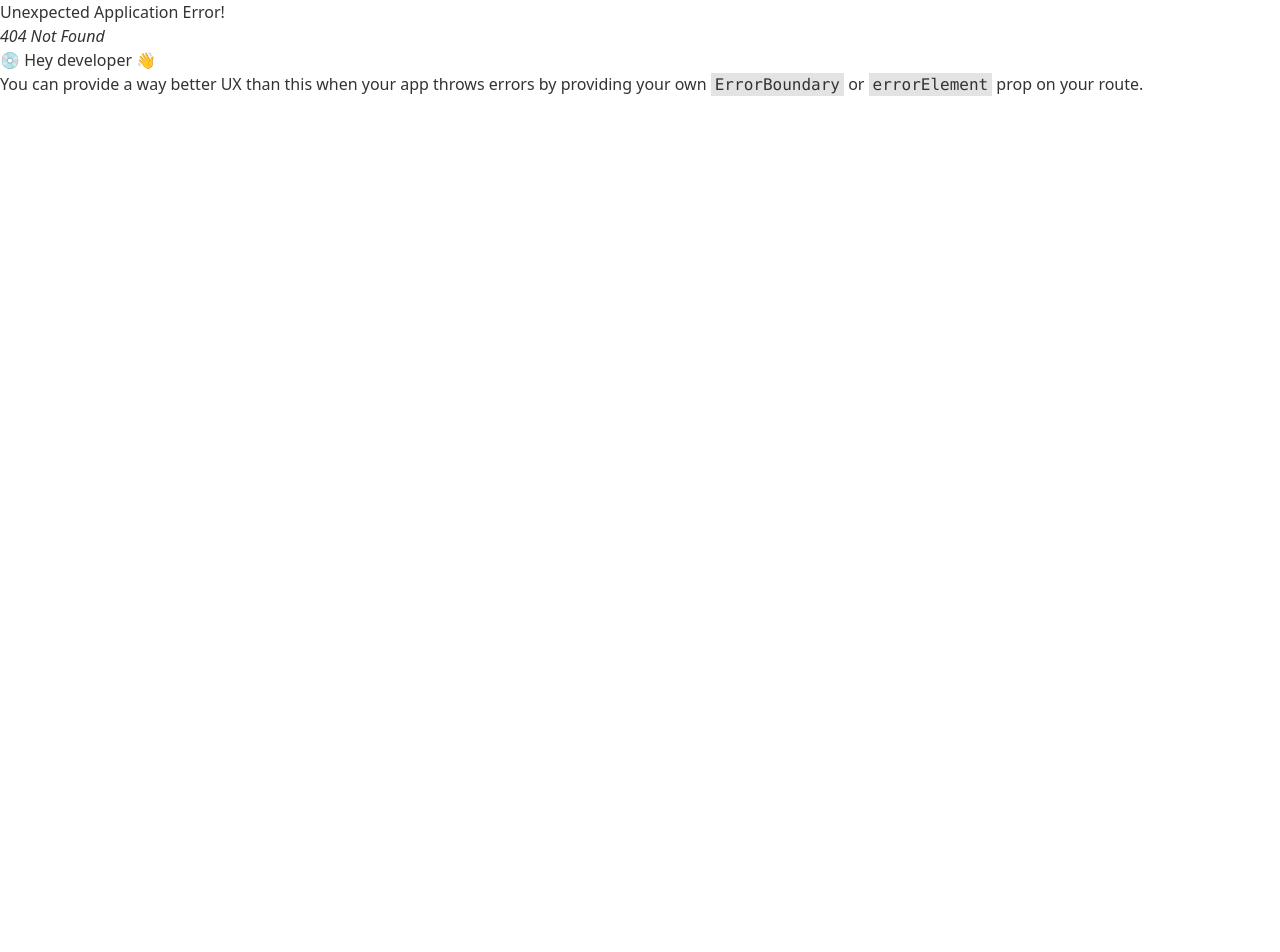
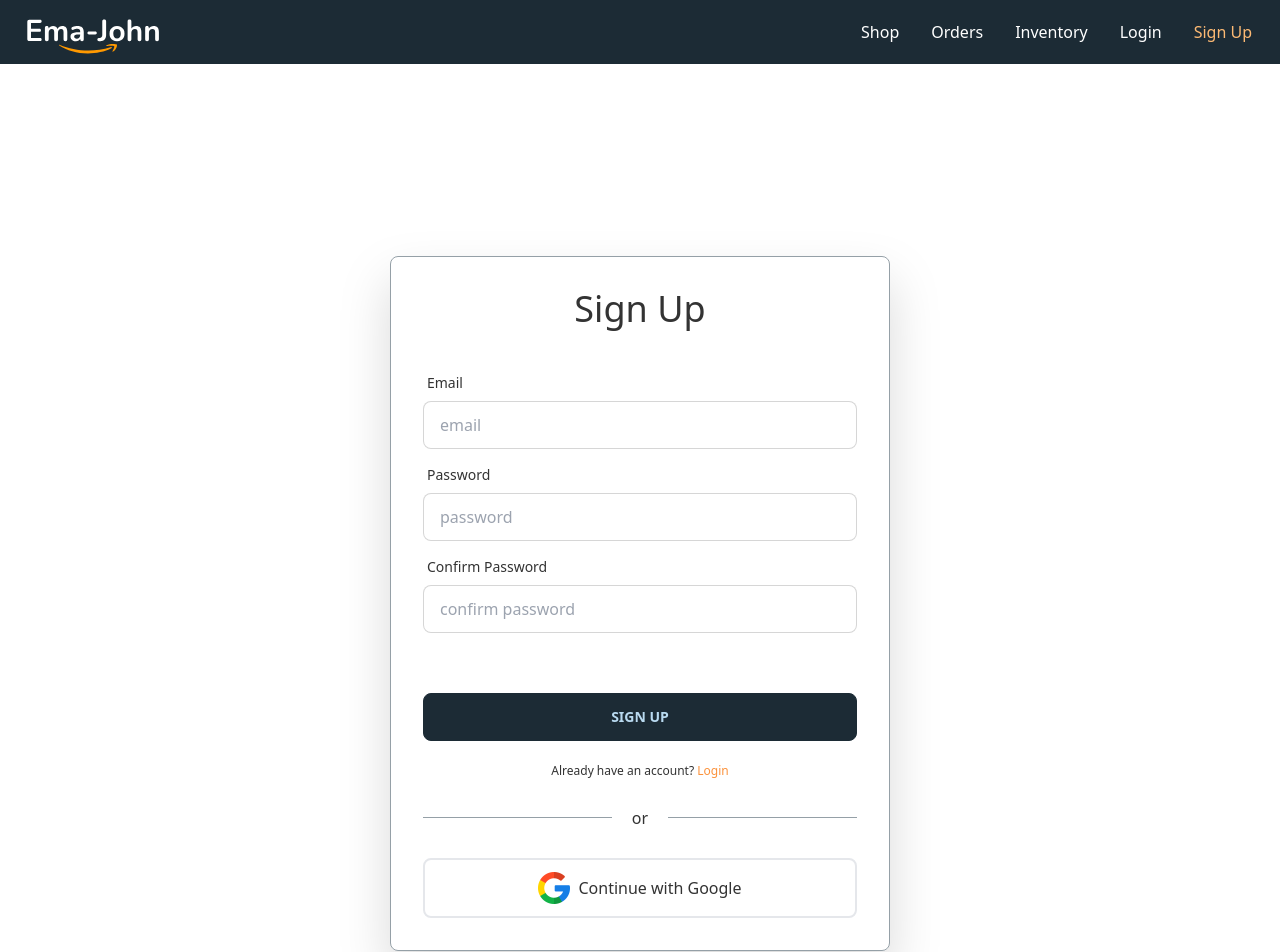
Before and after one commit to Samychowdhury01/ema-john-simple, a React (Vite) app: page /signup in a window 1280 px wide. Before the commit this address had no page. Shown: the top 952 px of the page. Before the commit the page ends 800 px from the top, so only its background shows below. Built offline with nearby package versions, Linux system fonts and the light colour scheme.

Commit message:
added login and signup form

```diff
--- a/package.json
+++ b/package.json
@@ -13,6 +13,7 @@
     "@fortawesome/free-solid-svg-icons": "^6.4.0",
     "@fortawesome/react-fontawesome": "^0.2.0",
     "daisyui": "^2.51.5",
+    "firebase": "^9.20.0",
     "localforage": "^1.10.0",
     "match-sorter": "^6.3.1",
     "react": "^18.2.0",
--- /dev/null
+++ b/src/Providers/AuthProvider.jsx
@@ -0,0 +1,11 @@
+import React from 'react';
+
+const AuthProvider = () => {
+    return (
+        <div>
+
+        </div>
+    );
+};
+
+export default AuthProvider;
--- a/src/components/Header/Header.jsx
+++ b/src/components/Header/Header.jsx
@@ -42,11 +42,14 @@ const Header = () => {
               <li className="hover-effect">
                 <ActiveLink to="/login">Login</ActiveLink>
               </li>
+              <li className="hover-effect">
+                <ActiveLink to="/signup">Sign Up</ActiveLink>
+              </li>
             </ul>
           </div>
-          <a className="btn btn-ghost normal-case text-xl">
+          <div className="btn btn-ghost normal-case text-xl">
             <img src={logo} alt="" />
-          </a>
+          </div>
         </div>
         <div className="navbar-end hidden lg:flex">
           <ul className="menu menu-horizontal px-1">
@@ -62,6 +65,9 @@ const Header = () => {
             <li className="hover-effect">
               <ActiveLink to="/login">Login</ActiveLink>
             </li>
+            <li className="hover-effect">
+                <ActiveLink to="/signup">Sign Up</ActiveLink>
+              </li>
           </ul>
         </div>
       </div>
--- a/src/components/Login/Login.jsx
+++ b/src/components/Login/Login.jsx
@@ -1,11 +1,64 @@
-import React from 'react';
+import React from "react";
+import { Link } from "react-router-dom";
+import googleImage from "../../images/google.png";
 
 const Login = () => {
-    return (
-        <div>
-            <h1>Hi from login</h1>
+  return (
+    <div className="min-h-screen">
+      <div className="hero-content relative">
+        <div className="card rounded-lg md:my-44 form-style drop-shadow-2xl bg-base-100">
+          <form className="card-body">
+            <h1 className="text-center text-4xl font-light mb-7">Login</h1>
+            <div className="form-control">
+              <label className="label">
+                <span className="label-text">Email</span>
+              </label>
+              <input
+                type="email"
+                name="email"
+                placeholder="email"
+                className="input input-bordered"
+                required
+              />
+            </div>
+            <div className="form-control">
+              <label className="label">
+                <span className="label-text">Password</span>
+              </label>
+              <input
+                type="password"
+                name="password"
+                placeholder="password"
+                className="input input-bordered"
+                required
+              />
+            </div>
+            <div className="form-control mt-6">
+              <button className="btn btn-primary">Login</button>
+            </div>
+            <label className="text-center mt-2">
+              <Link to="/signup" className="label-text-alt link link-hover">
+                New to Ema-john?
+                <span className="text-orange-400"> Create New Account</span>
+              </Link>
+            </label>
+            <div className="relative flex flex-col justify-center items-center mt-7">
+              <div className="line"></div>
+              <span className="bg-white absolute px-5 py-2">or</span>
+            </div>
+            <div className="flex items-center justify-center gap-2 mt-8 py-3 border-2 rounded-lg cursor-pointer">
+              <img
+                src={googleImage}
+                alt="sign-in with google"
+                className="w-8 h-8"
+              />
+              <span className="text-base">Continue with Google</span>
+            </div>
+          </form>
         </div>
-    );
+      </div>
+    </div>
+  );
 };
 
 export default Login;
--- /dev/null
+++ b/src/components/SignUp/SignUp.jsx
@@ -0,0 +1,122 @@
+import React, { useState } from "react";
+import { Link } from "react-router-dom";
+import googleImage from "../../images/google.png";
+
+const SignUp = () => {
+    const [errorMessage, setErrorMessage] =useState('')
+
+
+  const handleRegister = (event) => {
+
+    event.preventDefault();
+    const form = event.target;
+    const email = form.email.value;
+    const password = form.password.value;
+    const confirmPassword = form.confirm.value;
+
+    setErrorMessage('')
+
+    // password validation
+    if(password !== confirmPassword){
+        setErrorMessage("password didn't match")
+        return
+    }
+    else if(!/(?=.*[A-Z])/.test(password)){
+        setErrorMessage("add at least one UPPERCASE")
+        return
+    }
+    else if(!/(?=.*[!@#$&*])/.test(password)){
+        setErrorMessage("add at least one special character")
+        return
+    }
+    else if(!/(?=.*[0-9].*[0-9])/.test(password)){
+        setErrorMessage("add at least two Number")
+        return
+    }
+    else if(password.length > 6){
+        setErrorMessage("your password should be 6 character or longer")
+        return
+    }
+    else if(/(?=.*[a-z].*[a-z].*[a-z])/){
+        setErrorMessage("your password must contains 3 small letter")
+        return
+    }
+
+
+
+  };
+
+  return (
+    <div className="min-h-screen">
+      <div className="hero-content relative">
+        <div className="card rounded-lg md:my-44 form-style drop-shadow-2xl bg-base-100">
+          <form onSubmit={handleRegister} className="card-body">
+            <h1 className="text-center text-4xl font-light mb-7">Sign Up</h1>
+            <div className="form-control">
+              <label className="label">
+                <span className="label-text">Email</span>
+              </label>
+              <input
+                type="email"
+                name="email"
+                placeholder="email"
+                className="input input-bordered"
+                required
+              />
+            </div>
+            <div className="form-control">
+              <label className="label">
+                <span className="label-text">Password</span>
+              </label>
+              <input
+                type="password"
+                name="password"
+                placeholder="password"
+                className="input input-bordered"
+                required
+              />
+            </div>
+            <div className="form-control">
+              <label className="label">
+                <span className="label-text">Confirm Password</span>
+              </label>
+              <input
+                type="password"
+                name="confirm"
+                placeholder="confirm password"
+                className="input input-bordered"
+                required
+              />
+            </div>
+            {/* for showing the error */}
+            <p className="mt-5 text-red-500 text-center">{errorMessage}</p>
+
+            <div className="form-control mt-6">
+              <button className="btn btn-primary">Sign Up</button>
+            </div>
+            <label className="text-center mt-2">
+              <Link to="/signup" className="label-text-alt link link-hover">
+                Already have an account?
+                <span className="text-orange-400"> Login</span>
+              </Link>
+            </label>
+            <div className="relative flex flex-col justify-center items-center mt-7">
+              <div className="line"></div>
+              <span className="bg-white absolute px-5 py-2">or</span>
+            </div>
+            <div className="flex items-center justify-center gap-2 mt-8 py-3 border-2 rounded-lg cursor-pointer">
+              <img
+                src={googleImage}
+                alt="sign-in with google"
+                className="w-8 h-8"
+              />
+              <span className="text-base">Continue with Google</span>
+            </div>
+          </form>
+        </div>
+      </div>
+    </div>
+  );
+};
+
+export default SignUp;
--- /dev/null
+++ b/src/firebase/firebase.config.js
@@ -0,0 +1,19 @@
+// Import the functions you need from the SDKs you need
+import { initializeApp } from "firebase/app";
+// TODO: Add SDKs for Firebase products that you want to use
+// https://firebase.google.com/docs/web/setup#available-libraries
+
+// Your web app's Firebase configuration
+const firebaseConfig = {
+  apiKey: "AIzaSyB4YKsptilsJ_4HAfHegyjcbdnWlcrscbA",
+  authDomain: "ema-john-shopping-app-27efe.firebaseapp.com",
+  projectId: "ema-john-shopping-app-27efe",
+  storageBucket: "ema-john-shopping-app-27efe.appspot.com",
+  messagingSenderId: "309572015242",
+  appId: "1:309572015242:web:beceb8e4eb7e56c23d8973"
+};
+
+// Initialize Firebase
+const app = initializeApp(firebaseConfig);
+
+export default app
--- a/src/index.css
+++ b/src/index.css
@@ -10,3 +10,14 @@
     border-radius: 8px;
     padding: 8px;
 }
+
+.form-style{
+    border: 1px solid #95A0A7;
+    width: 100%;
+    max-width: 500px;
+}
+.line{
+    width: 100%;
+    height: 1px;
+    border-bottom: 1px solid #95A0A7;
+}
--- a/src/main.jsx
+++ b/src/main.jsx
@@ -12,6 +12,7 @@ import Orders from './components/Orders/Orders';
 import Inventory from './components/Inventory/Inventory';
 import Login from './components/Login/Login';
 import cartProductLoader from './components/cartProductLoader';
+import SignUp from './components/SignUp/SignUp';
 
 const router = createBrowserRouter([
   {
@@ -34,6 +35,10 @@ const router = createBrowserRouter([
       {
         path: "login",
         element: <Login></Login>
+      },
+      {
+        path: "signup",
+        element: <SignUp></SignUp>
       }
     ]
   },
```
Also changed, not shown: src/images/google.png (added), 1 other file (tests, documents, lock files or other folders).
